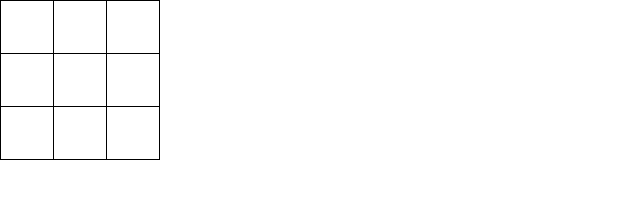
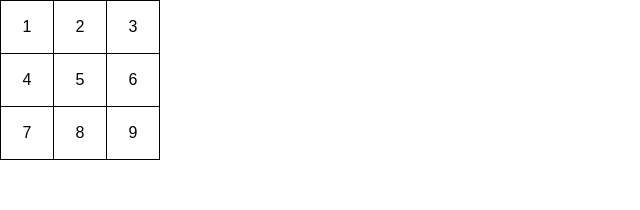
Before and after one commit to qduc/caro, a React (Create React App) app: page / in a window 1280 px wide. Shown: the top 210 px of the page, without its empty margins (0-640 px from the left). Built offline with nearby package versions, Linux system fonts and the light colour scheme.

Commit message:
Render board with static size

```diff
--- a/src/Board.js
+++ b/src/Board.js
@@ -2,25 +2,35 @@ import React, { Component } from 'react';
 import Cell from './Cell';
 
 class Board extends Component {
+    constructor() {
+        super();
+        this.state = {
+            board: [
+                [1,2,3],
+                [4,5,6],
+                [7,8,9],
+            ]
+        }
+
+    }
+
     render() {
+        let rows = this.state.board.map((row) => {
+            let cells = row.map((cell) =>
+                <Cell value={cell} />
+            );
+
+            return (
+                <tr>
+                    {cells}
+                </tr>
+            )
+        });
+
         return (
             <table>
                 <tbody>
-                    <tr>
-                        <Cell />
-                        <Cell />
-                        <Cell />
-                    </tr>
-                    <tr>
-                        <Cell />
-                        <Cell />
-                        <Cell />
-                    </tr>
-                    <tr>
-                        <Cell />
-                        <Cell />
-                        <Cell />
-                    </tr>
+                    {rows}
                 </tbody>
             </table>
         )
--- a/src/Cell.js
+++ b/src/Cell.js
@@ -3,7 +3,7 @@ import React, { Component } from 'react';
 class Cell extends Component {
     render() {
         return (
-            <td>&nbsp;</td>
+            <td>{this.props.value}</td>
         )
     }
 }
```
